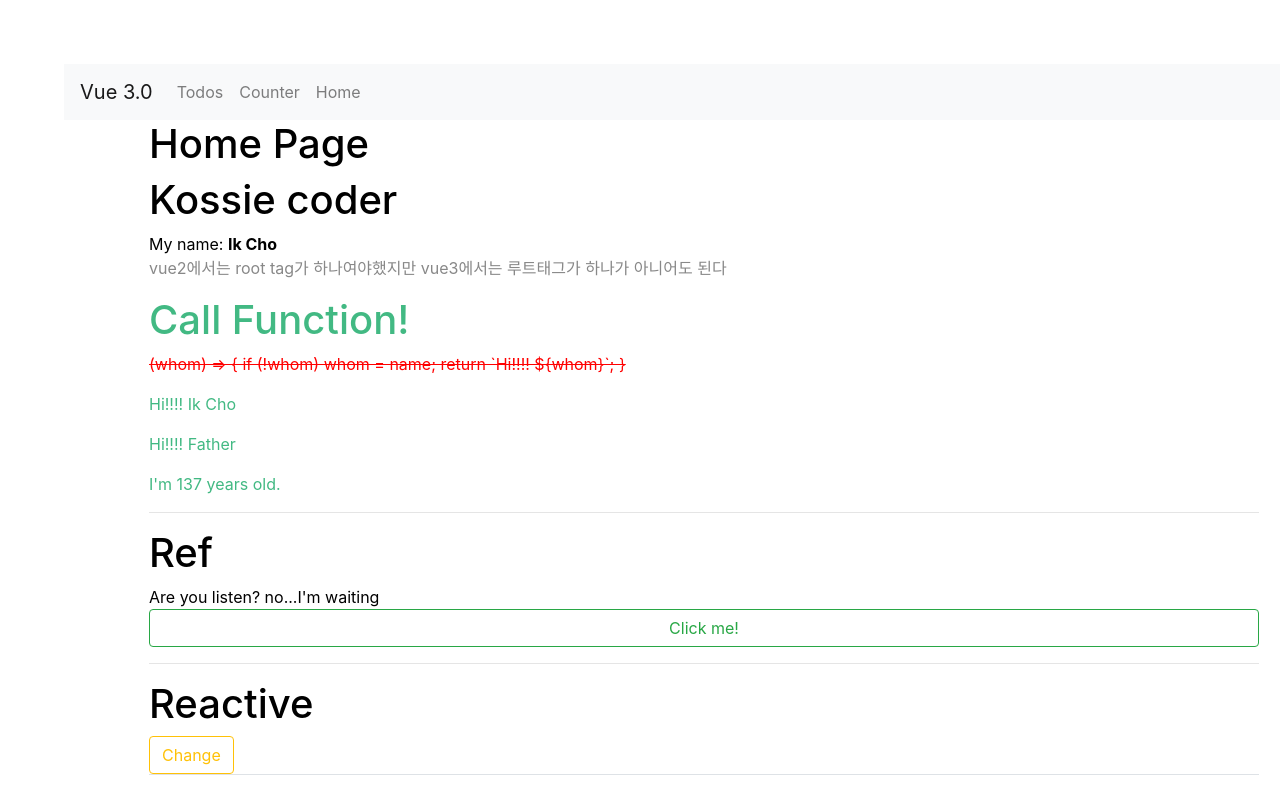
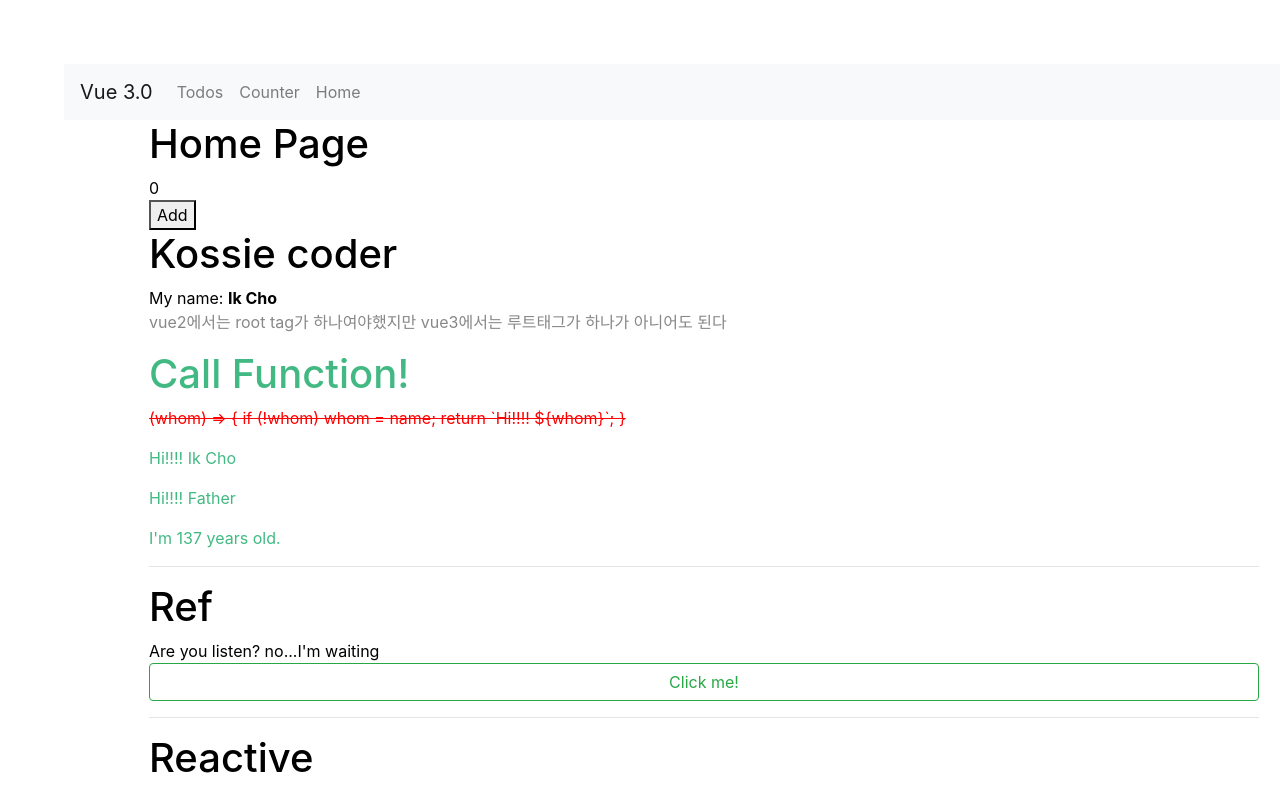
Before and after one commit to cheerdearhere/studyVue3, a Vue app: page / in a window 1280 px wide. Shown: the top 788 px of the page. Built offline with nearby package versions, Linux system fonts and the light colour scheme.

Commit message:
feat: toRefs를 사용해 reactive 속 객체 사용하기

```diff
--- /dev/null
+++ b/src/composables/useCount.js
@@ -0,0 +1,8 @@
+import {reactive, toRefs} from "vue";
+
+export const useCount =()=>{
+    const state  = reactive({
+        count: 0,
+    });
+    return toRefs(state);
+}
--- a/src/pages/index.vue
+++ b/src/pages/index.vue
@@ -1,13 +1,25 @@
 <template>
   <h1>Home Page</h1>
+  <div>
+    <div>{{ count }}</div>
+    <button @click="count++">Add</button>
+  </div>
   <UseRef/>
 </template>
 
 <script>
 import UseRef from "@/components/UseRef.vue";
+import {useCount} from "@/composables/useCount";
+
 export default {
   components:{
     UseRef
+  },
+  setup(){
+    const {count} = useCount();
+    return {
+      count,
+    }
   }
 }
 </script>
```
